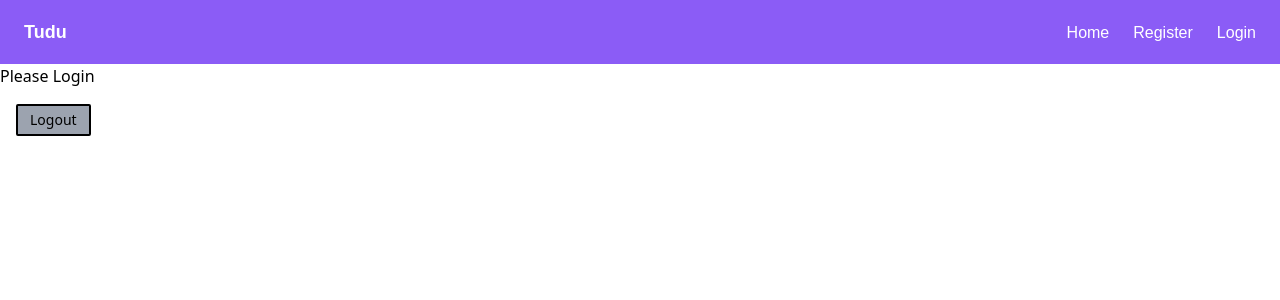
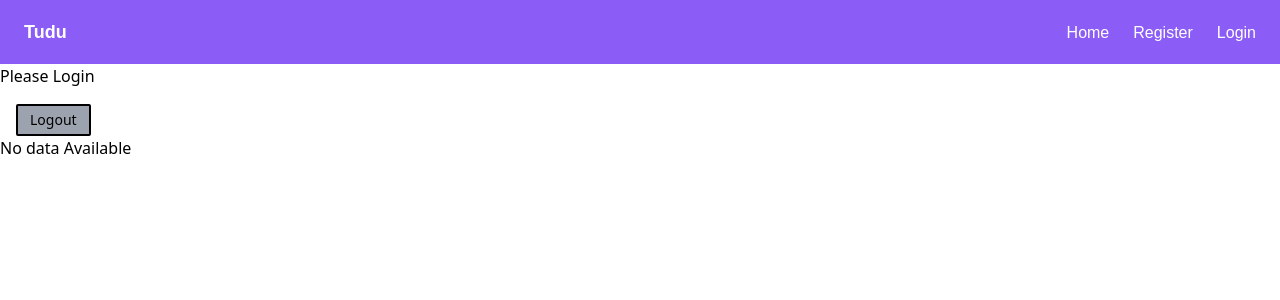
Before and after one commit to a-dtya/mern-tut, a React (Create React App) app in the folder todo-react/: page /profile in a window 1280 px wide. Shown: the top 300 px of the page. Built offline with nearby package versions, Linux system fonts and the light colour scheme; no server answers.

Commit message:
Finished Todoform

```diff
--- a/todo-react/src/Profile.js
+++ b/todo-react/src/Profile.js
@@ -1,6 +1,7 @@
 import React,{useState,useEffect} from 'react'
 import { account } from './appwrite-config'
 import { useNavigate } from 'react-router-dom'
+import Todoform from './Todoform'
 import "./index.css"
 function Profile() {
     const [userdetails,setUserdetails] = useState()
@@ -37,6 +38,13 @@ function Profile() {
                 </button>
             </div>
         </div>
+        <div>
+            {
+                userdetails ? (<div>
+                    <Todoform/>
+                </div>) : (<div>No data Available</div>)
+            }
+        </div>
     </>
   )
 }
```
